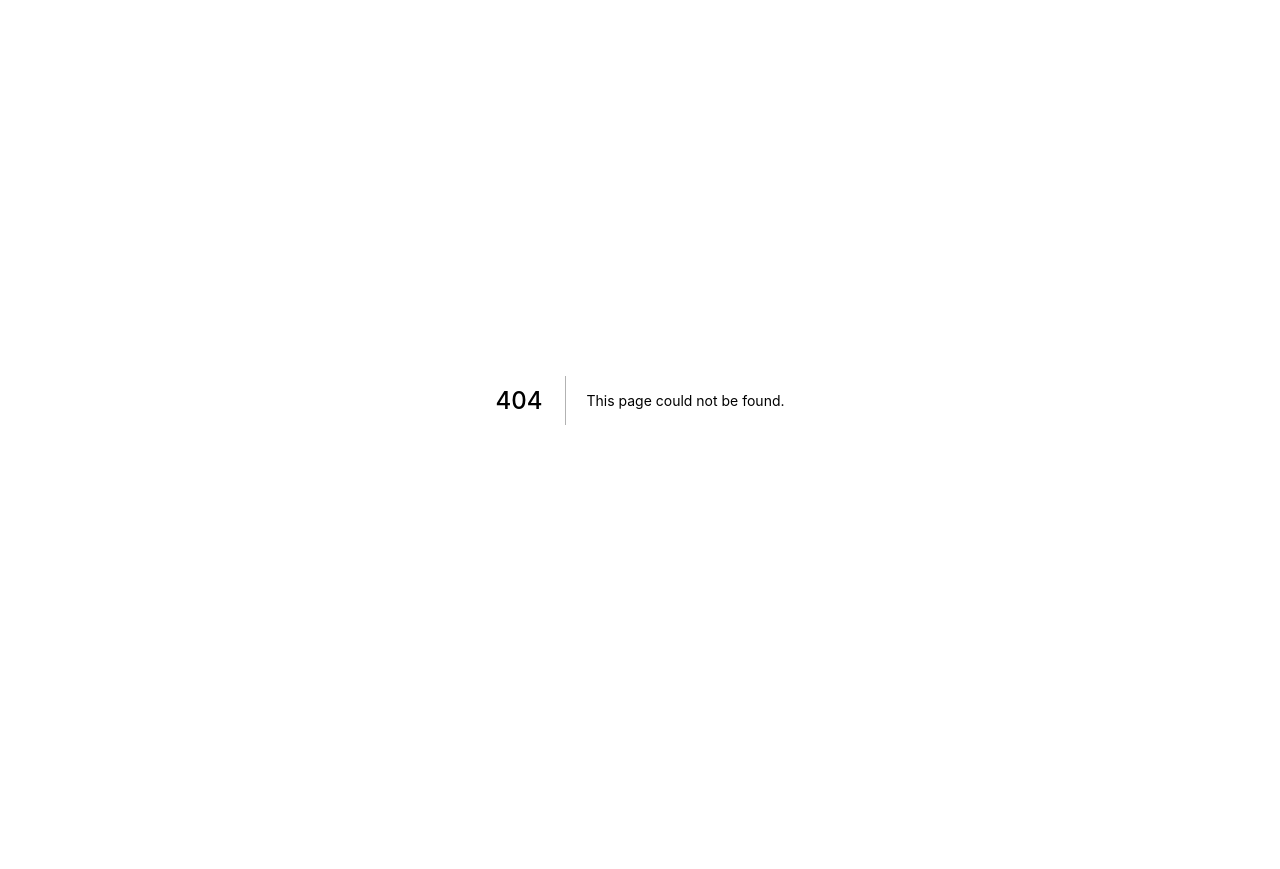
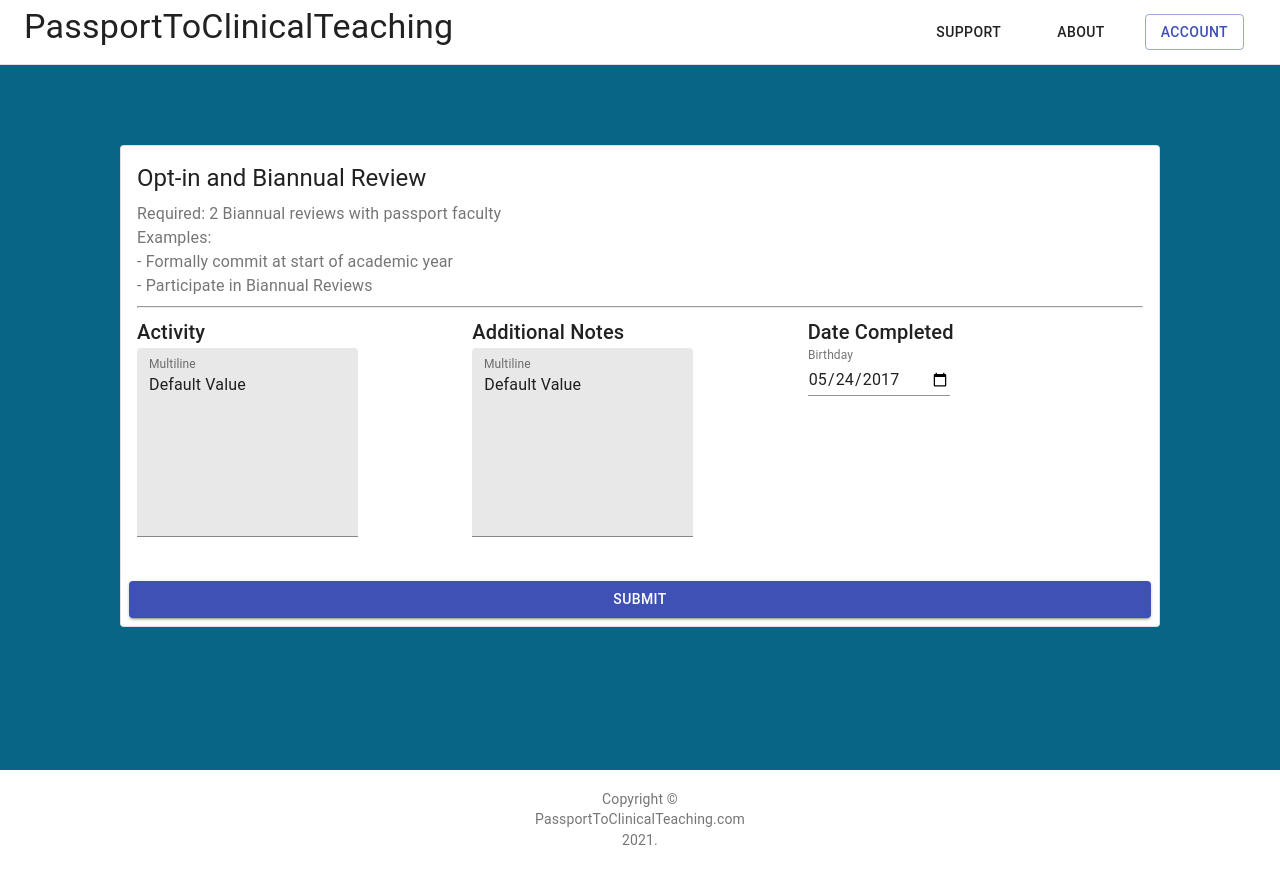
Before and after one commit to Medical-Passport/MedicalTeachingPassport, a Next.js app: page /domains/biannualreview in a window 1280 px wide. Before the commit this address had no page. Before the commit the page ends 800 px from the top, so only its background shows below. Built offline with nearby package versions, Linux system fonts and the light colour scheme.

Commit message:
Feature Update: Adding in mocked page for submitting domain activities.

```diff
--- /dev/null
+++ b/pages/domains/biannualreview.jsx
@@ -0,0 +1,158 @@
+import Head from "next/head";
+import React from "react";
+import styles from "../../styles/Home.module.css";
+import Copyright from "../../components/Copyright";
+import Navbar from "../../components/Navbar";
+import Grid from "@material-ui/core/Grid";
+import Button from "@material-ui/core/Button";
+import Card from "@material-ui/core/Card";
+import { makeStyles } from "@material-ui/core/styles";
+import CardHeader from "@material-ui/core/CardHeader";
+import CardActions from "@material-ui/core/CardActions";
+import CardContent from "@material-ui/core/CardContent";
+import Typography from "@material-ui/core/Typography";
+import IconButton from "@material-ui/core/IconButton";
+import { red } from "@material-ui/core/colors";
+import clsx from "clsx";
+import ExpandMoreIcon from "@material-ui/icons/ExpandMore";
+import Collapse from "@material-ui/core/Collapse";
+import Link from "@material-ui/core/Link";
+import TextField from "@material-ui/core/TextField";
+
+const useStyles = makeStyles((theme) => ({
+  media: {
+    height: 0,
+    paddingTop: "56.25%", // 16:9
+  },
+  expand: {
+    transform: "rotate(0deg)",
+    marginLeft: "auto",
+    transition: theme.transitions.create("transform", {
+      duration: theme.transitions.duration.shortest,
+    }),
+  },
+  expandOpen: {
+    transform: "rotate(180deg)",
+  },
+  avatar: {
+    backgroundColor: red[500],
+  },
+}));
+
+export default function BiannualReview() {
+  const classes = useStyles();
+  const [expanded, setExpanded] = React.useState(false);
+  const handleExpandClick = () => {
+    setExpanded(!expanded);
+  };
+
+  return (
+    <div className={styles.containerContent}>
+      <Head>
+        <title>Teaching Passport</title>
+        <link rel="icon" href="/favicon.ico" />
+      </Head>
+
+      <Navbar />
+
+      <main className={styles.mainContent}>
+        <Grid
+          container
+          direction="row"
+          justify="space-around"
+          alignItems="stretch"
+        >
+          <Grid item xs={10} justify="center">
+            <Card className={classes.root} variant="outlined">
+              <CardContent>
+                <Typography variant="h5" gutterBottom>
+                  Opt-in and Biannual Review
+                </Typography>
+                <Typography variant="h5" component="h2"></Typography>
+                <Typography className={classes.pos} color="textSecondary">
+                  Required: 2 Biannual reviews with passport faculty
+                  <br />
+                  Examples:
+                  <br />
+                  - Formally commit at start of academic year
+                  <br />
+                  - Participate in Biannual Reviews
+                  <br />
+                  <hr/>
+                </Typography>
+
+                <Grid container>
+                  <Grid item xs={4}>
+                    <Typography variant="h6" component="h2">
+                      Activity
+                    </Typography>
+                    <div>
+                      <TextField
+                        id="filled-multiline-static"
+                        label="Multiline"
+                        multiline
+                        rows={8}
+                        defaultValue="Default Value"
+                        variant="filled"
+                      />
+                    </div>
+                    <br />
+                  </Grid>
+                  <Grid item xs={4}>
+                    <Typography variant="h6" component="h2">
+                      Additional Notes
+                    </Typography>
+                    <div>
+                      <TextField
+                        id="filled-multiline-static"
+                        label="Multiline"
+                        multiline
+                        rows={8}
+                        defaultValue="Default Value"
+                        variant="filled"
+                      />
+                    </div>
+                  </Grid>
+                  <Grid item xs={4}>
+                    <Typography variant="h6" component="h2">
+                      Date Completed
+                    </Typography>
+                    <form className={classes.container} noValidate>
+                      <TextField
+                        id="date"
+                        label="Birthday"
+                        type="date"
+                        defaultValue="2017-05-24"
+                        className={classes.textField}
+                        InputLabelProps={{
+                          shrink: true,
+                        }}
+                      />
+                    </form>
+                  </Grid>
+                </Grid>
+              </CardContent>
+              <CardActions>
+                <Button
+                  href="#"
+                  type="submit"
+                  fullWidth
+                  variant="contained"
+                  color="primary"
+                  className={classes.submit}
+                >
+                    Submit
+                </Button>
+              </CardActions>
+            </Card>
+            <br />
+          </Grid>
+        </Grid>
+      </main>
+
+      <footer className={styles.footer}>
+        <Copyright />
+      </footer>
+    </div>
+  );
+}
```
Also changed, not shown: pages/user/profile.jsx (+9 -9 lines).
